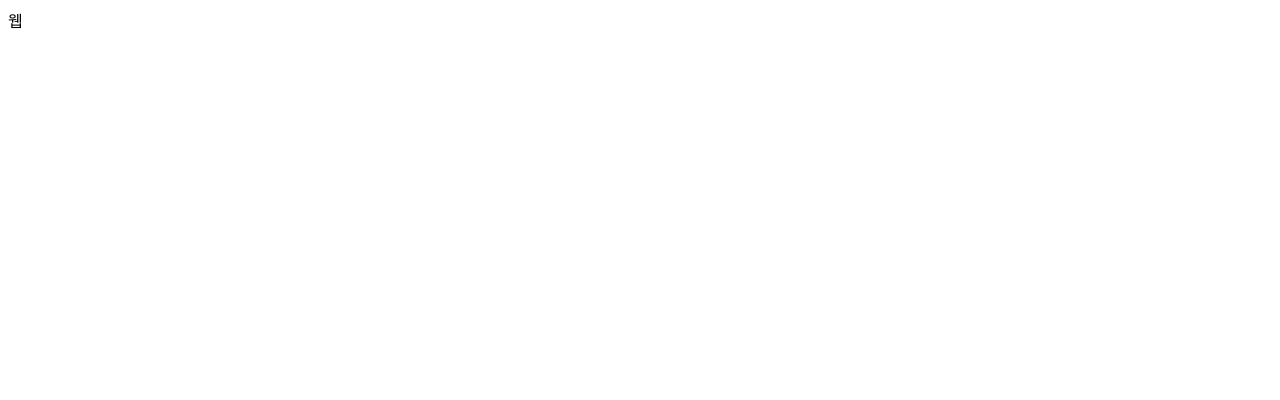
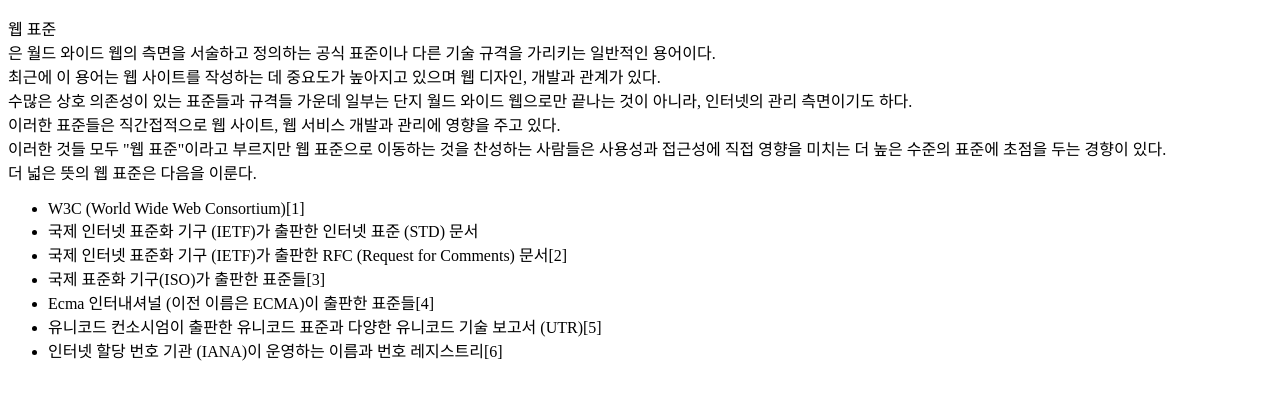
Before and after one commit to SBKi/JavaPage, a plain HTML site: page day1/myfirst.html in a window 1280 px wide. Drawn offline with Linux system fonts and the light colour scheme.

Commit message:
Second Commit

```diff
--- a/day1/myfirst.html
+++ b/day1/myfirst.html
@@ -8,6 +8,22 @@
 
 </head>
 <body>
-    웹
+    <p>
+        <article>웹 표준</article>은 월드 와이드 웹의 측면을 서술하고 정의하는 공식 표준이나 다른 기술 규격을 가리키는 일반적인 용어이다.<br>
+         최근에 이 용어는 웹 사이트를 작성하는 데 중요도가 높아지고 있으며 웹 디자인, 개발과 관계가 있다.<br>
+         수많은 상호 의존성이 있는 표준들과 규격들 가운데 일부는 단지 월드 와이드 웹으로만 끝나는 것이 아니라, 인터넷의 관리 측면이기도 하다.<br>
+         이러한 표준들은 직간접적으로 웹 사이트, 웹 서비스 개발과 관리에 영향을 주고 있다.<br>
+         이러한 것들 모두 "웹 표준"이라고 부르지만 웹 표준으로 이동하는 것을 찬성하는 사람들은 사용성과 접근성에 직접 영향을 미치는 더 높은 수준의 표준에 초점을 두는 경향이 있다.<br>
+         더 넓은 뜻의 웹 표준은 다음을 이룬다.<br>
+    </p>
+<ul>
+    <li>W3C (World Wide Web Consortium)[1]</li>
+    <li>국제 인터넷 표준화 기구 (IETF)가 출판한 인터넷 표준 (STD) 문서</li>
+    <li>국제 인터넷 표준화 기구 (IETF)가 출판한 RFC (Request for Comments) 문서[2]</li>
+    <li>국제 표준화 기구(ISO)가 출판한 표준들[3]</li>
+    <li>Ecma 인터내셔널 (이전 이름은 ECMA)이 출판한 표준들[4]</li>
+    <li>유니코드 컨소시엄이 출판한 유니코드 표준과 다양한 유니코드 기술 보고서 (UTR)[5]</li>
+    <li>인터넷 할당 번호 기관 (IANA)이 운영하는 이름과 번호 레지스트리[6]</li>
+</ul>
 </body>
 </html>
```
